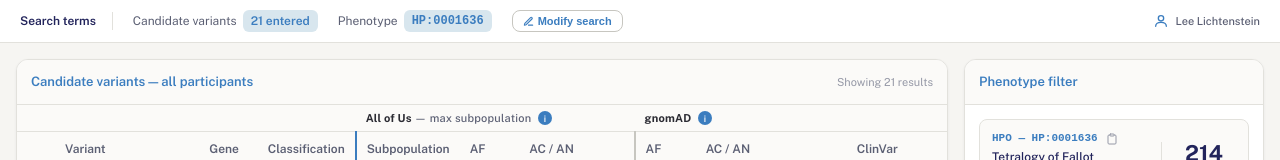
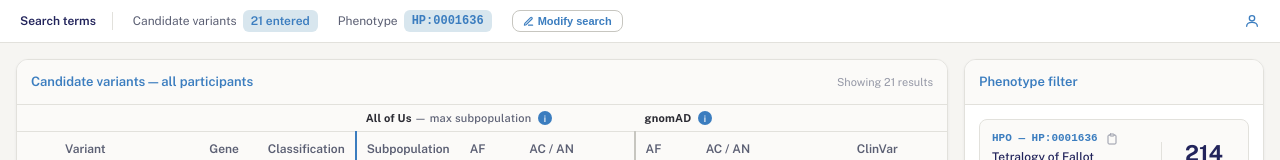
Before and after one commit to MatthewBemis/variant-interpretation, a React (Vite) app in the folder frontend/: page /results in a window 1280 px wide. Shown: the top 160 px of the page. Built offline with nearby package versions, Linux system fonts and the light colour scheme; no server answers.

Commit message:
display users email

```diff
--- /dev/null
+++ b/frontend/src/api/profile.ts
@@ -0,0 +1,11 @@
+export interface UserProfile {
+  userEmail: string;
+}
+
+export async function fetchProfile(): Promise<UserProfile> {
+  const response = await fetch("/api/profile");
+  if (!response.ok) {
+    throw new Error(`Request failed with status ${response.status}`);
+  }
+  return response.json() as Promise<UserProfile>;
+}
--- a/frontend/src/components/results/TopBar.tsx
+++ b/frontend/src/components/results/TopBar.tsx
@@ -3,11 +3,11 @@ import styles from "./TopBar.module.css";
 interface TopBarProps {
   variantsEnteredCount: number;
   hpoTerm: string;
-  userName: string;
+  userEmail: string;
   onModifySearch: () => void;
 }
 
-export default function TopBar({ variantsEnteredCount, hpoTerm, userName, onModifySearch }: TopBarProps) {
+export default function TopBar({ variantsEnteredCount, hpoTerm, userEmail, onModifySearch }: TopBarProps) {
   return (
     <div className={styles.topbar}>
       <div className={styles.caseInfo}>
@@ -31,7 +31,7 @@ export default function TopBar({ variantsEnteredCount, hpoTerm, userName, onModi
           <circle cx="12" cy="8" r="4" />
           <path d="M4 20c0-4 4-6 8-6s8 2 8 6" />
         </svg>
-        {userName}
+        {userEmail}
       </div>
     </div>
   );
--- a/frontend/src/pages/SearchResultsPage.tsx
+++ b/frontend/src/pages/SearchResultsPage.tsx
@@ -1,4 +1,5 @@
-import { useState } from "react";
+import { useEffect, useState } from "react";
+import { fetchProfile } from "../api/profile";
 import CohortVariantsPanel from "../components/results/CohortVariantsPanel";
 import ParticipantMatchedVariantsPanel from "../components/results/ParticipantMatchedVariantsPanel";
 import PhenotypeFilterPanel from "../components/results/PhenotypeFilterPanel";
@@ -14,12 +15,17 @@ import {
 } from "../data/mockResultsData";
 import styles from "./SearchResultsPage.module.css";
 
-const CURRENT_USER_NAME = "Lee Lichtenstein";
-
 export default function SearchResultsPage() {
+  const [userEmail, setUserEmail] = useState("");
   const [drawerOpen, setDrawerOpen] = useState(false);
   const [drawerVariants, setDrawerVariants] = useState(searchSummary.variantsRaw);
   const [drawerHpo, setDrawerHpo] = useState(searchSummary.hpoTerm);
+
+  useEffect(() => {
+    fetchProfile()
+      .then((profile) => setUserEmail(profile.userEmail))
+      .catch((err: Error) => console.error("Failed to load profile", err));
+  }, []);
 
   function handleCancelDrawer() {
     setDrawerVariants(searchSummary.variantsRaw);
@@ -44,7 +50,7 @@ export default function SearchResultsPage() {
       <TopBar
         variantsEnteredCount={searchSummary.variantsEnteredCount}
         hpoTerm={searchSummary.hpoTerm}
-        userName={CURRENT_USER_NAME}
+        userEmail={userEmail}
         onModifySearch={() => setDrawerOpen((open) => !open)}
       />
 
```
